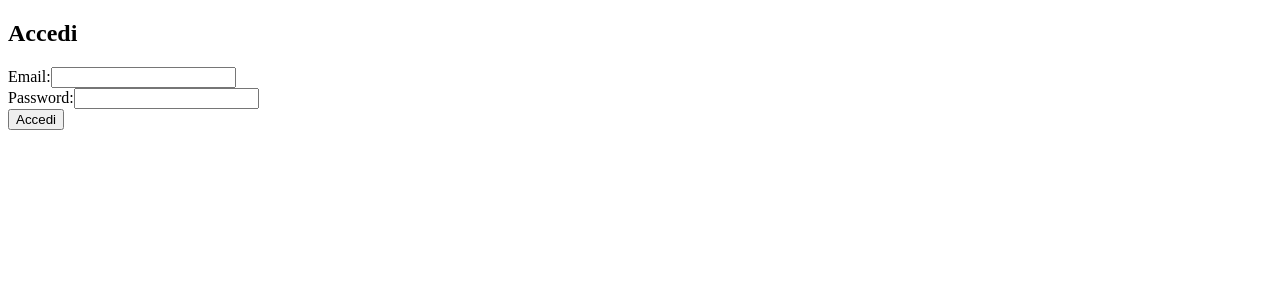
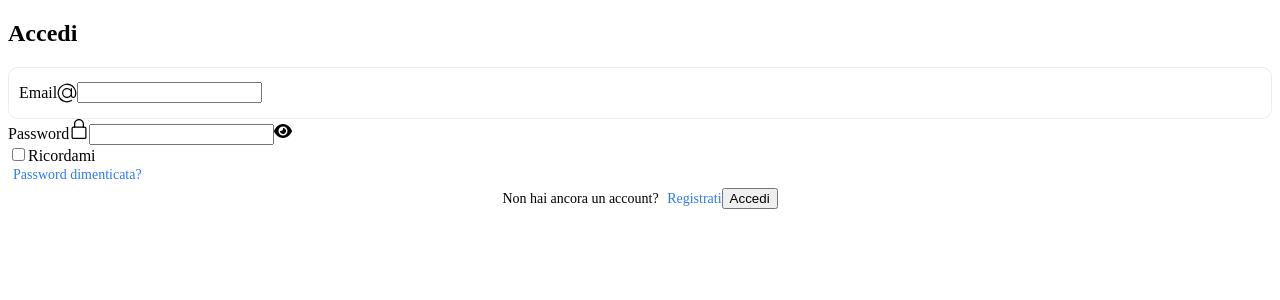
Before and after one commit to michelecipriani-mc/Corporate_CRM, an Angular app in the folder corporate_crm_front/: page /login in a window 1280 px wide. Shown: the top 300 px of the page. Built offline with nearby package versions, Linux system fonts and the light colour scheme.

Commit message:
Front x Login e Register

```diff
--- a/corporate_crm_front/src/app/auth/login/login.css
+++ b/corporate_crm_front/src/app/auth/login/login.css
@@ -0,0 +1,117 @@
+/* CSS LOGIN */
+.form {
+  display: flex;
+  flex-direction: column;
+  gap: 10px;
+  background-color: #ffffff;
+  padding: 30px;
+  width: 450px;
+  border-radius: 20px;
+  font-family: -apple-system, BlinkMacSystemFont, 'Segoe UI', Roboto, Oxygen, Ubuntu, Cantarell, 'Open Sans', 'Helvetica Neue', sans-serif;
+}
+
+::placeholder {
+  font-family: -apple-system, BlinkMacSystemFont, 'Segoe UI', Roboto, Oxygen, Ubuntu, Cantarell, 'Open Sans', 'Helvetica Neue', sans-serif;
+}
+
+.form button {
+  align-self: flex-end;
+}
+
+.flex-column > label {
+  color: #151717;
+  font-weight: 600;
+}
+
+.inputForm {
+  border: 1.5px solid #ecedec;
+  border-radius: 10px;
+  height: 50px;
+  display: flex;
+  align-items: center;
+  padding-left: 10px;
+  transition: 0.2s ease-in-out;
+}
+
+.input {
+  margin-left: 10px;
+  border-radius: 10px;
+  border: none;
+  width: 85%;
+  height: 100%;
+}
+
+.input:focus {
+  outline: none;
+}
+
+.inputForm:focus-within {
+  border: 1.5px solid #2d79f3;
+}
+
+.flex-row {
+  display: flex;
+  flex-direction: row;
+  align-items: center;
+  gap: 10px;
+  justify-content: space-between;
+}
+
+.flex-row > div > label {
+  font-size: 14px;
+  color: black;
+  font-weight: 400;
+}
+
+.span {
+  font-size: 14px;
+  margin-left: 5px;
+  color: #2d79f3;
+  font-weight: 500;
+  cursor: pointer;
+}
+
+.button-submit {
+  margin: 20px 0 10px 0;
+  background-color: #151717;
+  border: none;
+  color: white;
+  font-size: 15px;
+  font-weight: 500;
+  border-radius: 10px;
+  height: 50px;
+  width: 100%;
+  cursor: pointer;
+}
+
+.button-submit:hover {
+  background-color: #252727;
+}
+
+.p {
+  text-align: center;
+  color: black;
+  font-size: 14px;
+  margin: 5px 0;
+}
+
+.btn {
+  margin-top: 10px;
+  width: 100%;
+  height: 50px;
+  border-radius: 10px;
+  display: flex;
+  justify-content: center;
+  align-items: center;
+  font-weight: 500;
+  gap: 10px;
+  border: 1px solid #ededef;
+  background-color: white;
+  cursor: pointer;
+  transition: 0.2s ease-in-out;
+}
+
+.btn:hover {
+  border: 1px solid #2d79f3;
+  ;
+}
--- a/corporate_crm_front/src/app/auth/login/login.html
+++ b/corporate_crm_front/src/app/auth/login/login.html
@@ -1,20 +1,49 @@
 <div class="auth-container">
+  <div class="row">
+    <div class="col-12">
       <h2>Accedi</h2>
       <form (ngSubmit)="onLogin()">
+        <!-- Email -->
+        <div class="form-group inputForm">
+          <label for="email">Email</label>
+          <svg height="20" viewBox="0 0 32 32" width="20" xmlns="http://www.w3.org/2000/svg">
+            <g id="Layer_3" data-name="Layer 3">
+              <path
+                d="m30.853 13.87a15 15 0 0 0 -29.729 4.082 15.1 15.1 0 0 0 12.876 12.918 15.6 15.6 0 0 0 2.016.13 14.85 14.85 0 0 0 7.715-2.145 1 1 0 1 0 -1.031-1.711 13.007 13.007 0 1 1 5.458-6.529 2.149 2.149 0 0 1 -4.158-.759v-10.856a1 1 0 0 0 -2 0v1.726a8 8 0 1 0 .2 10.325 4.135 4.135 0 0 0 7.83.274 15.2 15.2 0 0 0 .823-7.455zm-14.853 8.13a6 6 0 1 1 6-6 6.006 6.006 0 0 1 -6 6z">
+              </path>
+            </g>
+          </svg>
+          <input type="email" id="email" [(ngModel)]="credentials.email" name="email" required>
+        </div>
+        <!-- Password -->
         <div class="form-group">
-      <label for="email">Email:</label>
-      <input type="email" id="email" [(ngModel)]="credentials.email" name="email"
-        required>
+          <label for="password">Password</label>
+          <svg height="20" viewBox="-64 0 512 512" width="20" xmlns="http://www.w3.org/2000/svg">
+            <path
+              d="m336 512h-288c-26.453125 0-48-21.523438-48-48v-224c0-26.476562 21.546875-48 48-48h288c26.453125 0 48 21.523438 48 48v224c0 26.476562-21.546875 48-48 48zm-288-288c-8.8125 0-16 7.167969-16 16v224c0 8.832031 7.1875 16 16 16h288c8.8125 0 16-7.167969 16-16v-224c0-8.832031-7.1875-16-16-16zm0 0">
+            </path>
+            <path
+              d="m304 224c-8.832031 0-16-7.167969-16-16v-80c0-52.929688-43.070312-96-96-96s-96 43.070312-96 96v80c0 8.832031-7.167969 16-16 16s-16-7.167969-16-16v-80c0-70.59375 57.40625-128 128-128s128 57.40625 128 128v80c0 8.832031-7.167969 16-16 16zm0 0">
+            </path>
+          </svg>
+          <input type="password" id="password" [(ngModel)]="credentials.password" name="password" required>
+          <svg viewBox="0 0 576 512" height="1em" xmlns="http://www.w3.org/2000/svg"><path d="M288 32c-80.8 0-145.5 36.8-192.6 80.6C48.6 156 17.3 208 2.5 243.7c-3.3 7.9-3.3 16.7 0 24.6C17.3 304 48.6 356 95.4 399.4C142.5 443.2 207.2 480 288 480s145.5-36.8 192.6-80.6c46.8-43.5 78.1-95.4 93-131.1c3.3-7.9 3.3-16.7 0-24.6c-14.9-35.7-46.2-87.7-93-131.1C433.5 68.8 368.8 32 288 32zM144 256a144 144 0 1 1 288 0 144 144 0 1 1 -288 0zm144-64c0 35.3-28.7 64-64 64c-7.1 0-13.9-1.2-20.3-3.3c-5.5-1.8-11.9 1.6-11.7 7.4c.3 6.9 1.3 13.8 3.2 20.7c13.7 51.2 66.4 81.6 117.6 67.9s81.6-66.4 67.9-117.6c-11.1-41.5-47.8-69.4-88.6-71.1c-5.8-.2-9.2 6.1-7.4 11.7c2.1 6.4 3.3 13.2 3.3 20.3z"></path></svg>
         </div>
-    <div class="form-group">
-      <label for="password">Password:</label>
-      <input type="password" id="password" [(ngModel)]="credentials.password"
-        name="password" required>
+        <!-- Ricordami -->
+        <div>
+          <input type="checkbox">
+          <label>Ricordami</label>
         </div>
+        <!-- Funzionalità recupera password -->
+        <span class="span">Password dimenticata?</span>
+        <!-- Collegamento al register -->
+        <p class="p">Non hai ancora un account? <span class="span">Registrati</span>
+        <!-- Bottone di accesso -->
         <button type="submit">Accedi</button>
       </form>
       <div *ngIf="errorMessage" class="error-message">
         {{ errorMessage }}
       </div>
-
     </div>
+  </div>
+</div>
--- a/corporate_crm_front/src/app/auth/register/register.css
+++ b/corporate_crm_front/src/app/auth/register/register.css
@@ -0,0 +1,117 @@
+/* CSS REGISTER */
+.form {
+  display: flex;
+  flex-direction: column;
+  gap: 10px;
+  background-color: #ffffff;
+  padding: 30px;
+  width: 450px;
+  border-radius: 20px;
+  font-family: -apple-system, BlinkMacSystemFont, 'Segoe UI', Roboto, Oxygen, Ubuntu, Cantarell, 'Open Sans', 'Helvetica Neue', sans-serif;
+}
+
+::placeholder {
+  font-family: -apple-system, BlinkMacSystemFont, 'Segoe UI', Roboto, Oxygen, Ubuntu, Cantarell, 'Open Sans', 'Helvetica Neue', sans-serif;
+}
+
+.form button {
+  align-self: flex-end;
+}
+
+.flex-column > label {
+  color: #151717;
+  font-weight: 600;
+}
+
+.inputForm {
+  border: 1.5px solid #ecedec;
+  border-radius: 10px;
+  height: 50px;
+  display: flex;
+  align-items: center;
+  padding-left: 10px;
+  transition: 0.2s ease-in-out;
+}
+
+.input {
+  margin-left: 10px;
+  border-radius: 10px;
+  border: none;
+  width: 85%;
+  height: 100%;
+}
+
+.input:focus {
+  outline: none;
+}
+
+.inputForm:focus-within {
+  border: 1.5px solid #2d79f3;
+}
+
+.flex-row {
+  display: flex;
+  flex-direction: row;
+  align-items: center;
+  gap: 10px;
+  justify-content: space-between;
+}
+
+.flex-row > div > label {
+  font-size: 14px;
+  color: black;
+  font-weight: 400;
+}
+
+.span {
+  font-size: 14px;
+  margin-left: 5px;
+  color: #2d79f3;
+  font-weight: 500;
+  cursor: pointer;
+}
+
+.button-submit {
+  margin: 20px 0 10px 0;
+  background-color: #151717;
+  border: none;
+  color: white;
+  font-size: 15px;
+  font-weight: 500;
+  border-radius: 10px;
+  height: 50px;
+  width: 100%;
+  cursor: pointer;
+}
+
+.button-submit:hover {
+  background-color: #252727;
+}
+
+.p {
+  text-align: center;
+  color: black;
+  font-size: 14px;
+  margin: 5px 0;
+}
+
+.btn {
+  margin-top: 10px;
+  width: 100%;
+  height: 50px;
+  border-radius: 10px;
+  display: flex;
+  justify-content: center;
+  align-items: center;
+  font-weight: 500;
+  gap: 10px;
+  border: 1px solid #ededef;
+  background-color: white;
+  cursor: pointer;
+  transition: 0.2s ease-in-out;
+}
+
+.btn:hover {
+  border: 1px solid #2d79f3;
+  ;
+}
--- a/corporate_crm_front/src/app/auth/register/register.html
+++ b/corporate_crm_front/src/app/auth/register/register.html
@@ -1,18 +1,76 @@
 <div class="auth-container">
+  <div class="row">
+    <div class="col-12">
       <h2>Registrazione</h2>
       <form (ngSubmit)="onRegister()">
-    <div class="form-group">
-      <label for="email">Email:</label>
+        <!-- Username -->
+        <div class="form-group inputForm">
+          <label for="username">Nome e Cognome</label>
+          <input type="text" id="username" [(ngModel)]="user.username" name="username" required>
+        </div>
+        <!-- Email -->
+        <div class="form-group inputForm">
+          <label for="email">Email</label>
+          <svg height="20" viewBox="0 0 32 32" width="20" xmlns="http://www.w3.org/2000/svg">
+            <g id="Layer_3" data-name="Layer 3">
+              <path
+                d="m30.853 13.87a15 15 0 0 0 -29.729 4.082 15.1 15.1 0 0 0 12.876 12.918 15.6 15.6 0 0 0 2.016.13 14.85 14.85 0 0 0 7.715-2.145 1 1 0 1 0 -1.031-1.711 13.007 13.007 0 1 1 5.458-6.529 2.149 2.149 0 0 1 -4.158-.759v-10.856a1 1 0 0 0 -2 0v1.726a8 8 0 1 0 .2 10.325 4.135 4.135 0 0 0 7.83.274 15.2 15.2 0 0 0 .823-7.455zm-14.853 8.13a6 6 0 1 1 6-6 6.006 6.006 0 0 1 -6 6z">
+              </path>
+            </g>
+          </svg>
           <input type="email" id="email" [(ngModel)]="user.email" name="email" required>
         </div>
-    <div class="form-group">
-      <label for="password">Password:</label>
-      <input type="password" id="password" [(ngModel)]="user.password" name="password"
-        required>
+        <!-- Password -->
+        <div class="form-group inputForm">
+          <label for="password">Password</label>
+          <svg height="20" viewBox="-64 0 512 512" width="20" xmlns="http://www.w3.org/2000/svg">
+            <path
+              d="m336 512h-288c-26.453125 0-48-21.523438-48-48v-224c0-26.476562 21.546875-48 48-48h288c26.453125 0 48 21.523438 48 48v224c0 26.476562-21.546875 48-48 48zm-288-288c-8.8125 0-16 7.167969-16 16v224c0 8.832031 7.1875 16 16 16h288c8.8125 0 16-7.167969 16-16v-224c0-8.832031-7.1875-16-16-16zm0 0">
+            </path>
+            <path
+              d="m304 224c-8.832031 0-16-7.167969-16-16v-80c0-52.929688-43.070312-96-96-96s-96 43.070312-96 96v80c0 8.832031-7.167969 16-16 16s-16-7.167969-16-16v-80c0-70.59375 57.40625-128 128-128s128 57.40625 128 128v80c0 8.832031-7.167969 16-16 16zm0 0">
+            </path>
+          </svg>
+          <input type="password" id="password" [(ngModel)]="user.password" name="password" required>
+          <svg viewBox="0 0 576 512" height="1em" xmlns="http://www.w3.org/2000/svg">
+            <path
+              d="M288 32c-80.8 0-145.5 36.8-192.6 80.6C48.6 156 17.3 208 2.5 243.7c-3.3 7.9-3.3 16.7 0 24.6C17.3 304 48.6 356 95.4 399.4C142.5 443.2 207.2 480 288 480s145.5-36.8 192.6-80.6c46.8-43.5 78.1-95.4 93-131.1c3.3-7.9 3.3-16.7 0-24.6c-14.9-35.7-46.2-87.7-93-131.1C433.5 68.8 368.8 32 288 32zM144 256a144 144 0 1 1 288 0 144 144 0 1 1 -288 0zm144-64c0 35.3-28.7 64-64 64c-7.1 0-13.9-1.2-20.3-3.3c-5.5-1.8-11.9 1.6-11.7 7.4c.3 6.9 1.3 13.8 3.2 20.7c13.7 51.2 66.4 81.6 117.6 67.9s81.6-66.4 67.9-117.6c-11.1-41.5-47.8-69.4-88.6-71.1c-5.8-.2-9.2 6.1-7.4 11.7c2.1 6.4 3.3 13.2 3.3 20.3z">
+            </path>
+          </svg>
         </div>
+        <!-- Bottone di registrazione -->
+        <div>
           <button type="submit">Registrati</button>
+        </div>
+        <!-- Collegamento al Login -->
+        <p class="p">Hai già un account? <span class="span">Login</span>
       </form>
       <div *ngIf="errorMessage" class="error-message">
         {{ errorMessage }}
       </div>
     </div>
+  </div>
+</div>
+
+
+<!-- From Uiverse.io by micaelgomestavares -->
+<form class="form">
+  <div class="flex-column">
+    <label>Email </label>
+  </div>
+  <div class="inputForm">
+
+    <input type="text" class="input" placeholder="Enter your Email">
+  </div>
+
+  <div class="flex-column">
+    <label>Password </label>
+  </div>
+  <div class="inputForm">
+
+    <input type="password" class="input" placeholder="Enter your Password">
+
+  </div>
+
+
+  </div>
```
Lines whose indentation alone changed are shown as unchanged.
